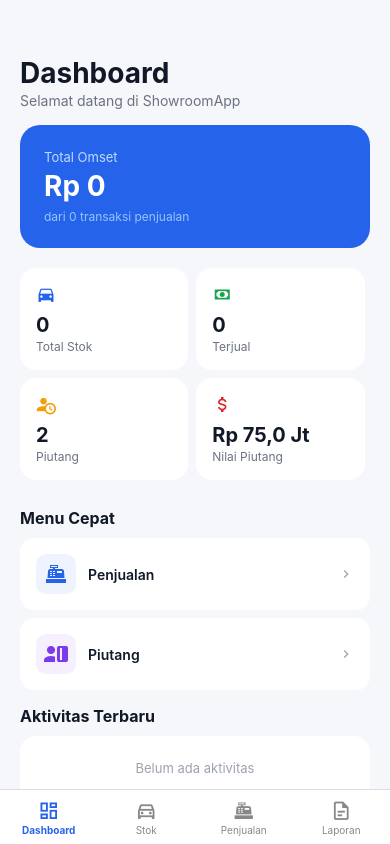
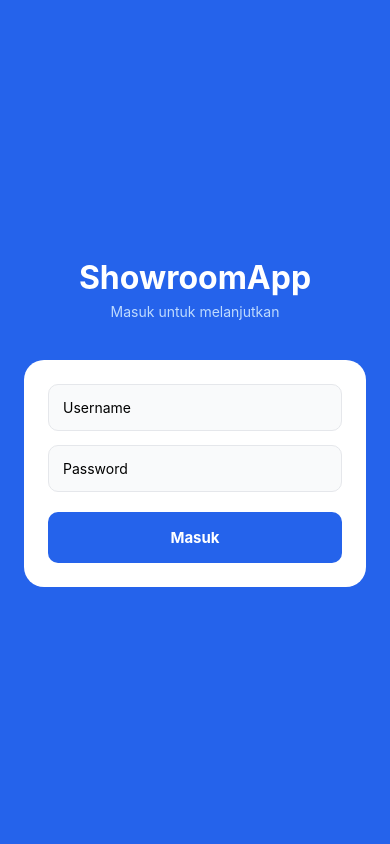
Before and after one commit to abdullohmmuttaqin/ShowroomApp2, a React Native app: screen / in a window 390 px wide. Built offline with nearby package versions, Linux system fonts and the light colour scheme.

Commit message:
feat: add multi-role authentication (Owner/Admin/Sales)

```diff
--- a/App.js
+++ b/App.js
@@ -1,33 +1,37 @@
-import { useState } from 'react';
-import { View, Text, TouchableOpacity, StyleSheet } from 'react-native';
-import { MaterialCommunityIcons } from '@expo/vector-icons';
-import { useSafeAreaInsets } from 'react-native-safe-area-context';
-import { SafeAreaProvider } from 'react-native-safe-area-context';
+import { useState } from "react";
+import { View, Text, TouchableOpacity, StyleSheet } from "react-native";
+import { MaterialCommunityIcons } from "@expo/vector-icons";
+import { useSafeAreaInsets } from "react-native-safe-area-context";
+import { SafeAreaProvider } from "react-native-safe-area-context";
 
 // Import semua halaman
-import DashboardScreen from './screens/DashboardScreen';
-import StokScreen from './screens/StokScreen';
-import PenjualanScreen from './screens/PenjualanScreen';
-import LaporanScreen from './screens/LaporanScreen';
-import PiutangScreen from './screens/PiutangScreen';
+import DashboardScreen from "./screens/DashboardScreen";
+import StokScreen from "./screens/StokScreen";
+import PenjualanScreen from "./screens/PenjualanScreen";
+import LaporanScreen from "./screens/LaporanScreen";
+import PiutangScreen from "./screens/PiutangScreen";
+import LoginScreen from "./screens/LoginScreen";
+import { TAB_ACCESS } from "./utils/auth";
 
-function MainApp() {
-  const [activeTab, setActiveTab] = useState('Dashboard');
+function MainApp({ user, onLogout }) {
+  const [activeTab, setActiveTab] = useState("Dashboard");
   const insets = useSafeAreaInsets();
+  const tabsUntukRole = TAB_ACCESS[user.role] || [];
 
   // Fungsi untuk menentukan halaman mana yang ditampilkan
   const renderScreen = () => {
-    if (activeTab === 'Dashboard')
+    if (activeTab === "Dashboard")
       return (
         <DashboardScreen
           setActiveTab={setActiveTab}
           activeTab={activeTab}
+          user={user}
         />
       );
-    if (activeTab === 'Stok') return <StokScreen />;
-    if (activeTab === 'Penjualan') return <PenjualanScreen />;
-    if (activeTab === 'Laporan') return <LaporanScreen />;
-    if (activeTab === 'Piutang') return <PiutangScreen />;
+    if (activeTab === "Stok") return <StokScreen />;
+    if (activeTab === "Penjualan") return <PenjualanScreen />;
+    if (activeTab === "Laporan") return <LaporanScreen />;
+    if (activeTab === "Piutang") return <PiutangScreen />;
   };
 
   return (
@@ -36,8 +40,10 @@ function MainApp() {
       <View style={styles.content}>{renderScreen()}</View>
 
       {/* Tab bar bawah */}
-      <View style={[styles.tabBar, { paddingBottom: Math.max(insets.bottom, 8) }]}>
-        {['Dashboard', 'Stok', 'Penjualan', 'Laporan'].map((tab) => (
+      <View
+        style={[styles.tabBar, { paddingBottom: Math.max(insets.bottom, 8) }]}
+      >
+        {tabsUntukRole.map((tab) => (
           <TouchableOpacity
             key={tab}
             style={styles.tabItem}
@@ -45,23 +51,35 @@ function MainApp() {
           >
             <MaterialCommunityIcons
               name={
-                tab === 'Dashboard'
-                  ? 'view-dashboard-outline'
-                  : tab === 'Stok'
-                    ? 'car-outline'
-                    : tab === 'Penjualan'
-                      ? 'cash-register'
-                      : 'file-document-outline'
+                tab === "Dashboard"
+                  ? "view-dashboard-outline"
+                  : tab === "Stok"
+                    ? "car-outline"
+                    : tab === "Penjualan"
+                      ? "cash-register"
+                      : "file-document-outline"
               }
               size={22}
-              color={activeTab === tab ? '#2563eb' : '#888'}
+              color={activeTab === tab ? "#2563eb" : "#888"}
             />
-            <Text style={activeTab === tab ? styles.tabLabelAktif : styles.tabLabelNormal}>
+            <Text
+              style={
+                activeTab === tab ? styles.tabLabelAktif : styles.tabLabelNormal
+              }
+            >
               {tab}
             </Text>
           </TouchableOpacity>
         ))}
       </View>
+
+      {/* Tombol logout kecil, pojok kanan atas */}
+      <TouchableOpacity
+        style={[styles.logoutButton, { top: insets.top + 10 }]}
+        onPress={onLogout}
+      >
+        <Text style={styles.logoutText}>Keluar</Text>
+      </TouchableOpacity>
     </View>
   );
 }
@@ -70,33 +88,56 @@ const styles = StyleSheet.create({
   container: { flex: 1 },
   content: { flex: 1 },
   tabBar: {
-    flexDirection: 'row',
-    backgroundColor: '#fff',
+    flexDirection: "row",
+    backgroundColor: "#fff",
     borderTopWidth: 1,
-    borderTopColor: '#ddd',
+    borderTopColor: "#ddd",
     paddingTop: 10,
   },
   tabItem: {
     flex: 1,
-    alignItems: 'center',
-    justifyContent: 'center',
+    alignItems: "center",
+    justifyContent: "center",
     gap: 2,
   },
   tabLabelAktif: {
-    color: '#2563eb',
-    fontWeight: 'bold',
+    color: "#2563eb",
+    fontWeight: "bold",
     fontSize: 10,
   },
   tabLabelNormal: {
-    color: '#888',
+    color: "#888",
     fontSize: 10,
+  },
+  logoutButton: {
+    position: "absolute",
+    right: 16,
+    backgroundColor: "rgba(0,0,0,0.35)",
+    paddingHorizontal: 12,
+    paddingVertical: 6,
+    borderRadius: 20,
+  },
+  logoutText: {
+    color: "#fff",
+    fontSize: 12,
+    fontWeight: "600",
   },
 });
 
 export default function App() {
+  const [user, setUser] = useState(null);
+
+  if (!user) {
+    return (
+      <SafeAreaProvider>
+        <LoginScreen onLoginSuccess={setUser} />
+      </SafeAreaProvider>
+    );
+  }
+
   return (
     <SafeAreaProvider>
-      <MainApp />
+      <MainApp user={user} onLogout={() => setUser(null)} />
     </SafeAreaProvider>
   );
 }
--- a/screens/DashboardScreen.js
+++ b/screens/DashboardScreen.js
@@ -1,40 +1,41 @@
-import { useState, useEffect } from 'react';
-import AsyncStorage from '@react-native-async-storage/async-storage';
+import { useState, useEffect } from "react";
+import AsyncStorage from "@react-native-async-storage/async-storage";
 import {
   View,
   Text,
   StyleSheet,
   TouchableOpacity,
   ScrollView,
-} from 'react-native';
-import { MaterialCommunityIcons } from '@expo/vector-icons';
-import { PIUTANG_DEFAULT } from '../utils/defaultData';
+} from "react-native";
+import { MaterialCommunityIcons } from "@expo/vector-icons";
+import { PIUTANG_DEFAULT } from "../utils/defaultData";
+import { TAB_ACCESS } from "../utils/auth";
 
-const STORAGE_KEY_STOK = 'stok_showroom';
-const STORAGE_KEY_PENJUALAN = 'penjualan_showroom';
-const STORAGE_KEY_PIUTANG = 'piutang_showroom';
-const STORAGE_KEY_AKTIVITAS = 'aktivitas_showroom';
+const STORAGE_KEY_STOK = "stok_showroom";
+const STORAGE_KEY_PENJUALAN = "penjualan_showroom";
+const STORAGE_KEY_PIUTANG = "piutang_showroom";
+const STORAGE_KEY_AKTIVITAS = "aktivitas_showroom";
 
 // Fungsi format angka jadi Rupiah penuh
 const formatRupiah = (angka) => {
-    return 'Rp ' + angka.toLocaleString('id-ID');
+  return "Rp " + angka.toLocaleString("id-ID");
 };
 
 // Fungsi format angka jadi singkatan (T, M, Jt)
 const formatSingkat = (angka) => {
   if (angka >= 1000000000000) {
-        return 'Rp ' + (angka / 1000000000000).toFixed(1).replace('.', ',') + ' T';
+    return "Rp " + (angka / 1000000000000).toFixed(1).replace(".", ",") + " T";
   }
   if (angka >= 1000000000) {
-        return 'Rp ' + (angka / 1000000000).toFixed(1).replace('.', ',') + ' M';
+    return "Rp " + (angka / 1000000000).toFixed(1).replace(".", ",") + " M";
   }
   if (angka >= 1000000) {
-        return 'Rp ' + (angka / 1000000).toFixed(1).replace('.', ',') + ' Jt';
+    return "Rp " + (angka / 1000000).toFixed(1).replace(".", ",") + " Jt";
   }
   return formatRupiah(angka);
 };
 
-export default function DashboardScreen({ setActiveTab, activeTab }) {
+export default function DashboardScreen({ setActiveTab, activeTab, user }) {
   const [totalStok, setTotalStok] = useState(0);
   const [totalTerjual, setTotalTerjual] = useState(0);
   const [totalOmset, setTotalOmset] = useState(0);
@@ -44,7 +45,7 @@ export default function DashboardScreen({ setActiveTab, activeTab }) {
 
   // Refresh data setiap kali tab Dashboard aktif
   useEffect(() => {
-        if (activeTab === 'Dashboard') {
+    if (activeTab === "Dashboard") {
       loadDashboardData();
     }
   }, [activeTab]);
@@ -63,68 +64,67 @@ export default function DashboardScreen({ setActiveTab, activeTab }) {
       if (penjualanData) {
         const penjualan = JSON.parse(penjualanData);
         setTotalTerjual(penjualan.length);
-                setTotalOmset(
-                    penjualan.reduce((total, item) => total + item.harga, 0)
-                );
+        setTotalOmset(penjualan.reduce((total, item) => total + item.harga, 0));
       }
 
       if (piutangData) {
         const piutang = JSON.parse(piutangData);
         setTotalPiutang(piutang.length);
         setNilaiPiutang(
-                    piutang.reduce((total, item) => total + Number(item.sisa || 0), 0)
+          piutang.reduce((total, item) => total + Number(item.sisa || 0), 0),
         );
       } else {
         setTotalPiutang(PIUTANG_DEFAULT.length);
         setNilaiPiutang(
-                    PIUTANG_DEFAULT.reduce((total, item) => total + Number(item.sisa || 0), 0)
+          PIUTANG_DEFAULT.reduce(
+            (total, item) => total + Number(item.sisa || 0),
+            0,
+          ),
         );
       }
 
       if (aktivitasData) {
         setAktivitas(JSON.parse(aktivitasData).slice(0, 5));
       }
-
     } catch (error) {
-            console.log('Error dashboard:', error);
+      console.log("Error dashboard:", error);
     }
   };
 
-    // Data menu cepat
-    const menuCepat = [
+  // Data menu cepat (semua opsi)
+  const semuaMenuCepat = [
     {
-            label: 'Penjualan',
-            icon: 'cash-register',
-            tab: 'Penjualan',
-            warna: '#2563eb',
+      label: "Penjualan",
+      icon: "cash-register",
+      tab: "Penjualan",
+      warna: "#2563eb",
     },
     {
-            label: 'Piutang',
-            icon: 'account-credit-card',
-            tab: 'Piutang',
-            warna: '#7c3aed',
+      label: "Piutang",
+      icon: "account-credit-card",
+      tab: "Piutang",
+      warna: "#7c3aed",
     },
   ];
 
+  // Filter menu cepat, hanya tampilkan tab yang diizinkan untuk role user
+  const tabsUntukRole = TAB_ACCESS[user.role] || [];
+  const menuCepat = semuaMenuCepat.filter((menu) =>
+    tabsUntukRole.includes(menu.tab),
+  );
+
   return (
-        <ScrollView
-            style={styles.container}
-            showsVerticalScrollIndicator={false}
-        >
+    <ScrollView style={styles.container} showsVerticalScrollIndicator={false}>
       {/* Header */}
       <View style={styles.header}>
         <Text style={styles.headerJudul}>Dashboard</Text>
-                <Text style={styles.headerSub}>
-                    Selamat datang di ShowroomApp
-                </Text>
+        <Text style={styles.headerSub}>Selamat datang di ShowroomApp</Text>
       </View>
 
       {/* Hero Omset */}
       <View style={styles.omsetCard}>
         <Text style={styles.omsetLabel}>Total Omset</Text>
-                <Text style={styles.omsetValue}>
-                    {formatRupiah(totalOmset)}
-                </Text>
+        <Text style={styles.omsetValue}>{formatRupiah(totalOmset)}</Text>
         <Text style={styles.omsetSub}>
           dari {totalTerjual} transaksi penjualan
         </Text>
@@ -133,21 +133,13 @@ export default function DashboardScreen({ setActiveTab, activeTab }) {
       {/* Statistik 2x2 */}
       <View style={styles.statsGrid}>
         <View style={styles.statCard}>
-                    <MaterialCommunityIcons
-                        name="car"
-                        size={20}
-                        color="#2563eb"
-                    />
+          <MaterialCommunityIcons name="car" size={20} color="#2563eb" />
           <Text style={styles.statAngka}>{totalStok}</Text>
           <Text style={styles.statLabel}>Total Stok</Text>
         </View>
 
         <View style={styles.statCard}>
-                    <MaterialCommunityIcons
-                        name="cash"
-                        size={20}
-                        color="#16a34a"
-                    />
+          <MaterialCommunityIcons name="cash" size={20} color="#16a34a" />
           <Text style={styles.statAngka}>{totalTerjual}</Text>
           <Text style={styles.statLabel}>Terjual</Text>
         </View>
@@ -168,9 +160,7 @@ export default function DashboardScreen({ setActiveTab, activeTab }) {
             size={20}
             color="#dc2626"
           />
-                    <Text style={styles.statAngka}>
-                        {formatSingkat(nilaiPiutang)}
-                    </Text>
+          <Text style={styles.statAngka}>{formatSingkat(nilaiPiutang)}</Text>
           <Text style={styles.statLabel}>Nilai Piutang</Text>
         </View>
       </View>
@@ -184,10 +174,9 @@ export default function DashboardScreen({ setActiveTab, activeTab }) {
             style={styles.menuCard}
             onPress={() => setActiveTab(menu.tab)}
           >
-                        <View style={[
-                            styles.menuIcon,
-                            { backgroundColor: menu.warna + '15' },
-                        ]}>
+            <View
+              style={[styles.menuIcon, { backgroundColor: menu.warna + "15" }]}
+            >
               <MaterialCommunityIcons
                 name={menu.icon}
                 size={24}
@@ -213,9 +202,7 @@ export default function DashboardScreen({ setActiveTab, activeTab }) {
           aktivitas.map((item) => (
             <View key={item.id} style={styles.aktivitasItem}>
               <View style={styles.aktivitasDot} />
-                            <Text style={styles.aktivitasTeks}>
-                                {item.teks}
-                            </Text>
+              <Text style={styles.aktivitasTeks}>{item.teks}</Text>
             </View>
           ))
         )}
@@ -229,7 +216,7 @@ export default function DashboardScreen({ setActiveTab, activeTab }) {
 const styles = StyleSheet.create({
   container: {
     flex: 1,
-        backgroundColor: '#f5f7fb',
+    backgroundColor: "#f5f7fb",
   },
   header: {
     paddingHorizontal: 20,
@@ -238,64 +225,64 @@ const styles = StyleSheet.create({
   },
   headerJudul: {
     fontSize: 28,
-        fontWeight: 'bold',
-        color: '#111827',
+    fontWeight: "bold",
+    color: "#111827",
   },
   headerSub: {
     fontSize: 14,
-        color: '#6b7280',
+    color: "#6b7280",
     marginTop: 2,
   },
   omsetCard: {
-        backgroundColor: '#2563eb',
+    backgroundColor: "#2563eb",
     marginHorizontal: 20,
     borderRadius: 20,
     padding: 24,
     marginBottom: 16,
   },
   omsetLabel: {
-        color: '#bfdbfe',
+    color: "#bfdbfe",
     fontSize: 13,
   },
   omsetValue: {
-        color: '#fff',
+    color: "#fff",
     fontSize: 28,
-        fontWeight: 'bold',
+    fontWeight: "bold",
     marginTop: 4,
   },
   omsetSub: {
-        color: '#93c5fd',
+    color: "#93c5fd",
     fontSize: 12,
     marginTop: 6,
   },
   statsGrid: {
-        flexDirection: 'row',
-        flexWrap: 'wrap',
+    flexDirection: "row",
+    flexWrap: "wrap",
     paddingHorizontal: 16,
     marginBottom: 8,
   },
   statCard: {
-        width: '47%',
-        backgroundColor: '#fff',
+    width: "47%",
+    backgroundColor: "#fff",
     borderRadius: 16,
     padding: 16,
     margin: 4,
   },
   statAngka: {
     fontSize: 20,
-        fontWeight: 'bold',
-        color: '#111827',
+    fontWeight: "bold",
+    color: "#111827",
     marginTop: 8,
   },
   statLabel: {
     fontSize: 12,
-        color: '#6b7280',
+    color: "#6b7280",
     marginTop: 2,
   },
   seksiJudul: {
     fontSize: 16,
-        fontWeight: 'bold',
-        color: '#111827',
+    fontWeight: "bold",
+    color: "#111827",
     marginHorizontal: 20,
     marginTop: 16,
     marginBottom: 10,
@@ -305,35 +292,35 @@ const styles = StyleSheet.create({
     gap: 8,
   },
   menuCard: {
-        backgroundColor: '#fff',
+    backgroundColor: "#fff",
     borderRadius: 14,
     padding: 16,
-        flexDirection: 'row',
-        alignItems: 'center',
+    flexDirection: "row",
+    alignItems: "center",
     gap: 12,
   },
   menuIcon: {
     width: 40,
     height: 40,
     borderRadius: 10,
-        alignItems: 'center',
-        justifyContent: 'center',
+    alignItems: "center",
+    justifyContent: "center",
   },
   menuLabel: {
     flex: 1,
     fontSize: 14,
-        fontWeight: '600',
-        color: '#111827',
+    fontWeight: "600",
+    color: "#111827",
   },
   aktivitasCard: {
-        backgroundColor: '#fff',
+    backgroundColor: "#fff",
     marginHorizontal: 20,
     borderRadius: 16,
     padding: 16,
   },
   aktivitasItem: {
-        flexDirection: 'row',
-        alignItems: 'flex-start',
+    flexDirection: "row",
+    alignItems: "flex-start",
     gap: 10,
     marginBottom: 12,
   },
@@ -341,19 +328,19 @@ const styles = StyleSheet.create({
     width: 8,
     height: 8,
     borderRadius: 4,
-        backgroundColor: '#2563eb',
+    backgroundColor: "#2563eb",
     marginTop: 5,
   },
   aktivitasTeks: {
     flex: 1,
     fontSize: 13,
-        color: '#374151',
+    color: "#374151",
     lineHeight: 20,
   },
   kosong: {
     fontSize: 13,
-        color: '#9ca3af',
-        textAlign: 'center',
+    color: "#9ca3af",
+    textAlign: "center",
     paddingVertical: 8,
   },
 });
--- /dev/null
+++ b/screens/LoginScreen.js
@@ -0,0 +1,116 @@
+import { useState } from "react";
+import {
+  View,
+  Text,
+  TextInput,
+  TouchableOpacity,
+  StyleSheet,
+  Alert,
+  KeyboardAvoidingView,
+  Platform,
+} from "react-native";
+import { login } from "../utils/auth";
+
+export default function LoginScreen({ onLoginSuccess }) {
+  const [username, setUsername] = useState("");
+  const [password, setPassword] = useState("");
+
+  const handleLogin = () => {
+    if (!username.trim() || !password.trim()) {
+      Alert.alert("Peringatan", "Username dan password wajib diisi.");
+      return;
+    }
+
+    const user = login(username, password);
+
+    if (!user) {
+      Alert.alert("Gagal", "Username atau password salah.");
+      return;
+    }
+
+    onLoginSuccess(user);
+  };
+
+  return (
+    <KeyboardAvoidingView
+      style={styles.container}
+      behavior={Platform.OS === "ios" ? "padding" : undefined}
+    >
+      <View style={styles.header}>
+        <Text style={styles.title}>ShowroomApp</Text>
+        <Text style={styles.subtitle}>Masuk untuk melanjutkan</Text>
+      </View>
+
+      <View style={styles.form}>
+        <TextInput
+          style={styles.input}
+          placeholder="Username"
+          value={username}
+          onChangeText={setUsername}
+          autoCapitalize="none"
+        />
+
+        <TextInput
+          style={styles.input}
+          placeholder="Password"
+          value={password}
+          onChangeText={setPassword}
+          secureTextEntry
+        />
+
+        <TouchableOpacity style={styles.btnLogin} onPress={handleLogin}>
+          <Text style={styles.btnLoginText}>Masuk</Text>
+        </TouchableOpacity>
+      </View>
+    </KeyboardAvoidingView>
+  );
+}
+
+const styles = StyleSheet.create({
+  container: {
+    flex: 1,
+    backgroundColor: "#2563eb",
+    justifyContent: "center",
+  },
+  header: {
+    alignItems: "center",
+    marginBottom: 40,
+  },
+  title: {
+    fontSize: 32,
+    fontWeight: "bold",
+    color: "#fff",
+  },
+  subtitle: {
+    color: "#bfdbfe",
+    marginTop: 6,
+    fontSize: 14,
+  },
+  form: {
+    backgroundColor: "#fff",
+    marginHorizontal: 24,
+    borderRadius: 20,
+    padding: 24,
+  },
+  input: {
+    backgroundColor: "#f9fafb",
+    padding: 14,
+    borderRadius: 10,
+    marginBottom: 14,
+    borderWidth: 1,
+    borderColor: "#e5e7eb",
+    fontSize: 14,
+  },
+  btnLogin: {
+    backgroundColor: "#2563eb",
+    padding: 16,
+    borderRadius: 10,
+    alignItems: "center",
+    marginTop: 6,
+  },
+  btnLoginText: {
+    color: "#fff",
+    fontWeight: "bold",
+    fontSize: 15,
+  },
+});
--- /dev/null
+++ b/utils/auth.js
@@ -0,0 +1,23 @@
+// Data user untuk 3 role: Owner, Admin, Sales
+// Catatan: ini masih data lokal (belum ada backend/database),
+// nanti diganti waktu integrasi Supabase di Fase 3
+export const USERS = [
+  { username: "owner", password: "owner123", role: "Owner" },
+  { username: "admin", password: "admin123", role: "Admin" },
+  { username: "sales", password: "sales123", role: "Sales" },
+];
+
+// Cek username & password, kembalikan data user kalau cocok, null kalau gagal
+export function login(username, password) {
+  const user = USERS.find(
+    (u) => u.username === username.trim() && u.password === password,
+  );
+  return user || null;
+}
+
+// Daftar tab yang boleh diakses tiap role
+export const TAB_ACCESS = {
+  Owner: ["Dashboard", "Stok", "Penjualan", "Laporan"],
+  Admin: ["Dashboard", "Stok", "Penjualan", "Laporan"],
+  Sales: ["Dashboard", "Stok", "Penjualan"],
+};
```
Lines whose indentation alone changed are shown as unchanged.
